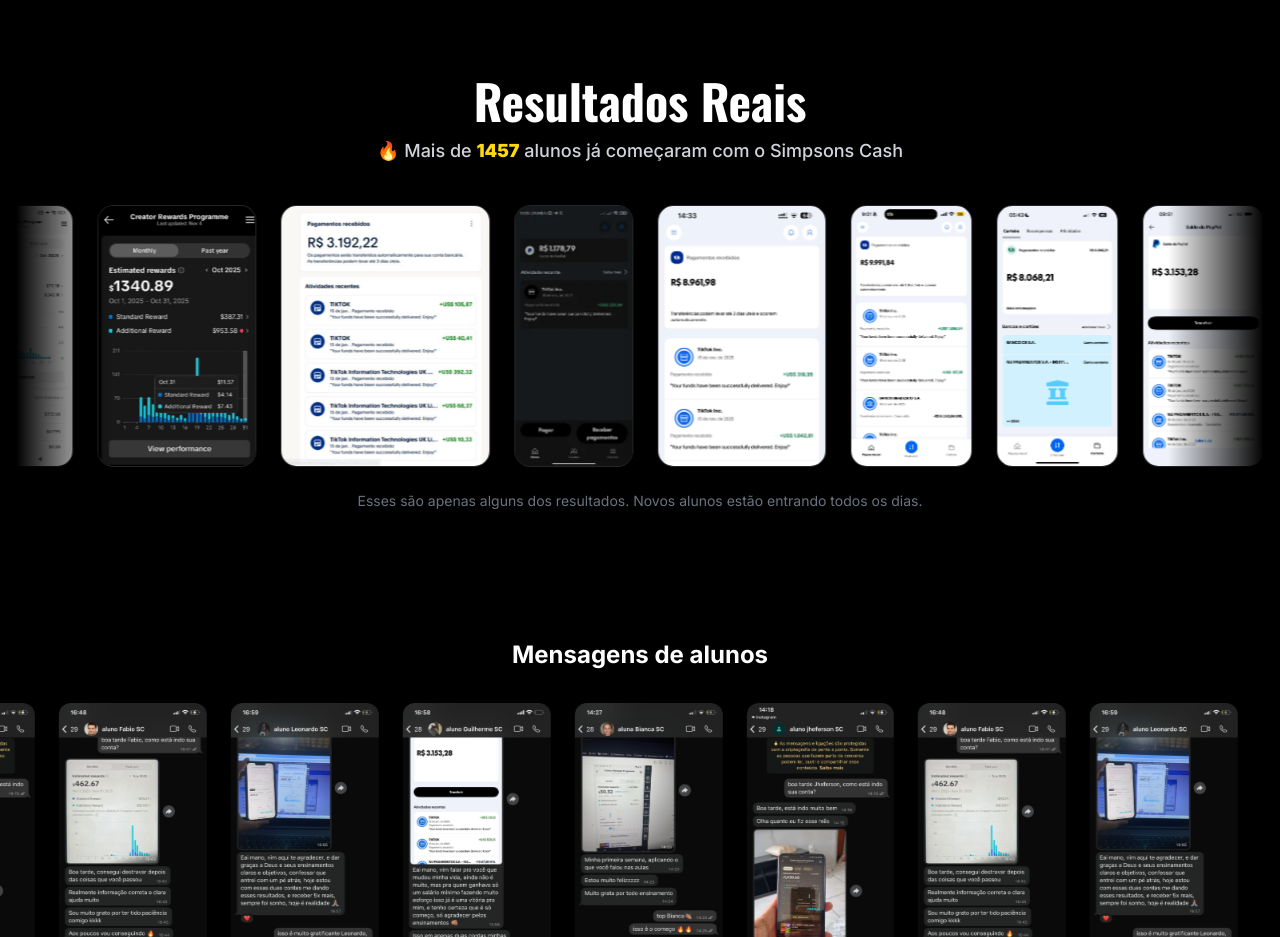
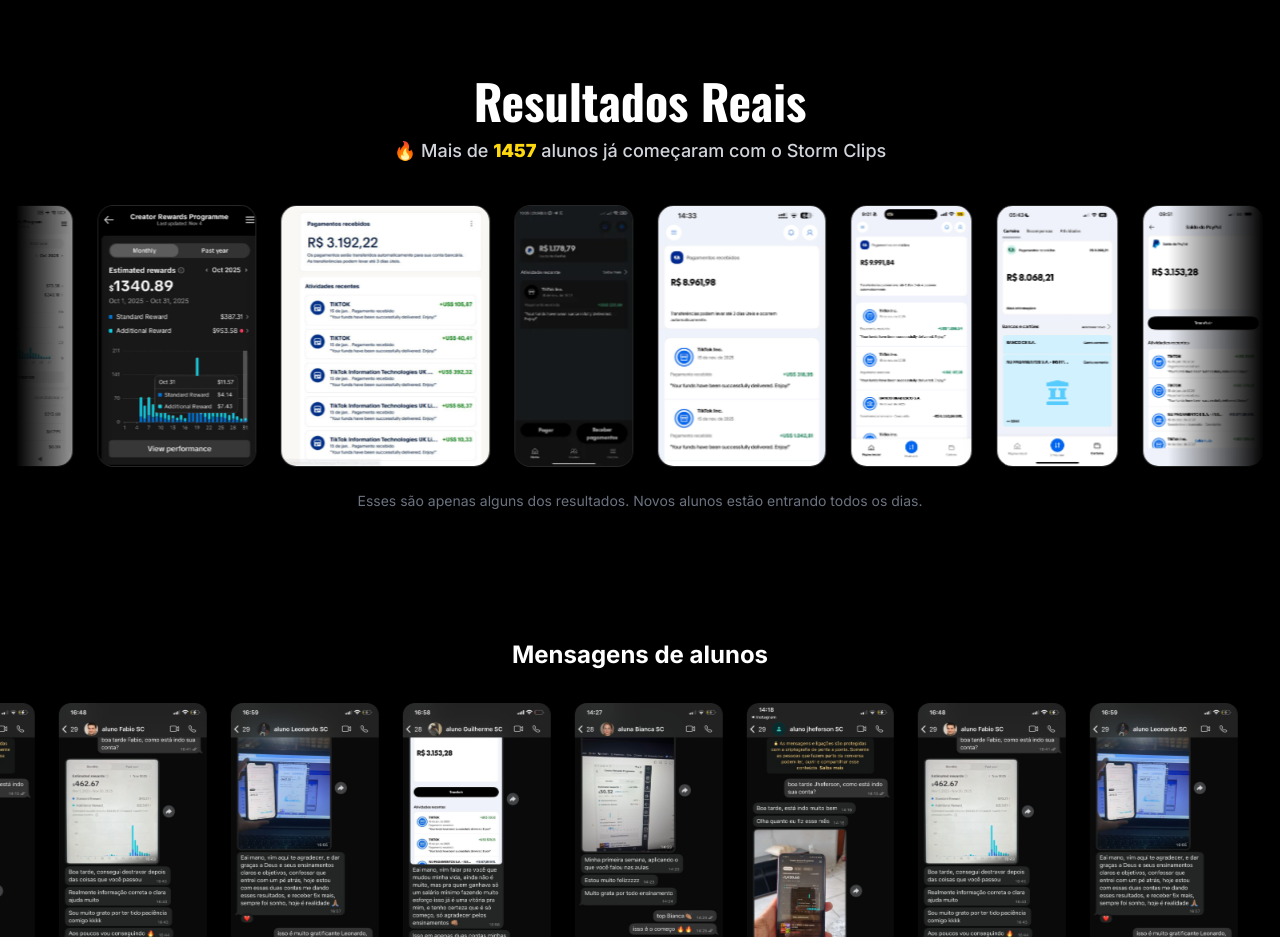
Before and after one commit to superestimado46/meu-site, a React (Vite) app: page / in a window 1280 px wide. Shown: the part 840-1777 px from the top of the page. Built offline with nearby package versions, Linux system fonts and the light colour scheme.

Commit message:
ResultsMarquee.tsx

```diff
--- a/components/ResultsMarquee.tsx
+++ b/components/ResultsMarquee.tsx
@@ -41,19 +41,17 @@
             {title}
           </h2>
 
-          {/* subtitle melhorado */}
           <p className="mt-3 text-gray-300 text-lg font-medium">
             🔥 Mais de{" "}
             <span className="text-simpson-yellow font-extrabold">
               1457
             </span>{" "}
-            alunos já começaram com o Simpsons Cash
+            alunos já começaram com o Storm Clips
           </p>
         </div>
 
         <div className="relative overflow-hidden">
 
-          {/* fade nas laterais */}
           <div className="pointer-events-none absolute inset-y-0 left-0 w-16 md:w-24 bg-gradient-to-r from-black to-transparent z-10" />
           <div className="pointer-events-none absolute inset-y-0 right-0 w-16 md:w-24 bg-gradient-to-l from-black to-transparent z-10" />
 
```
